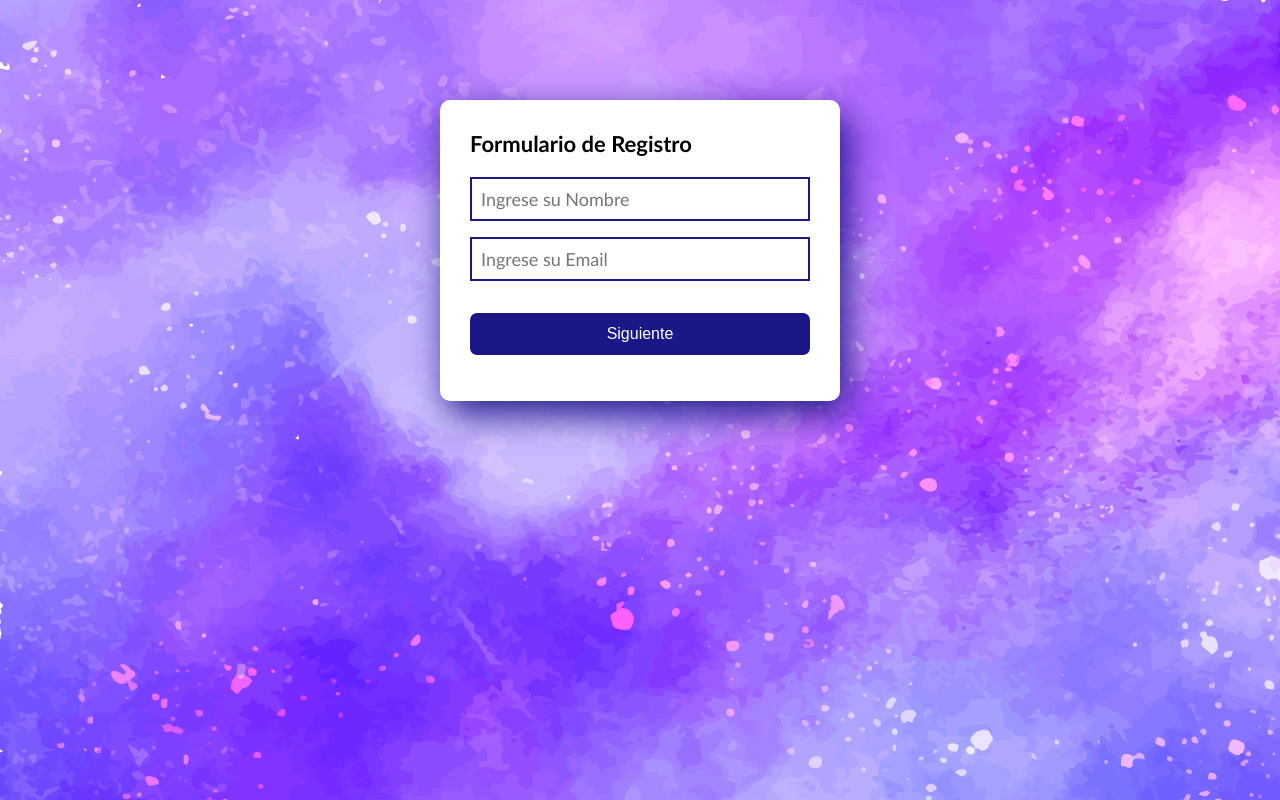
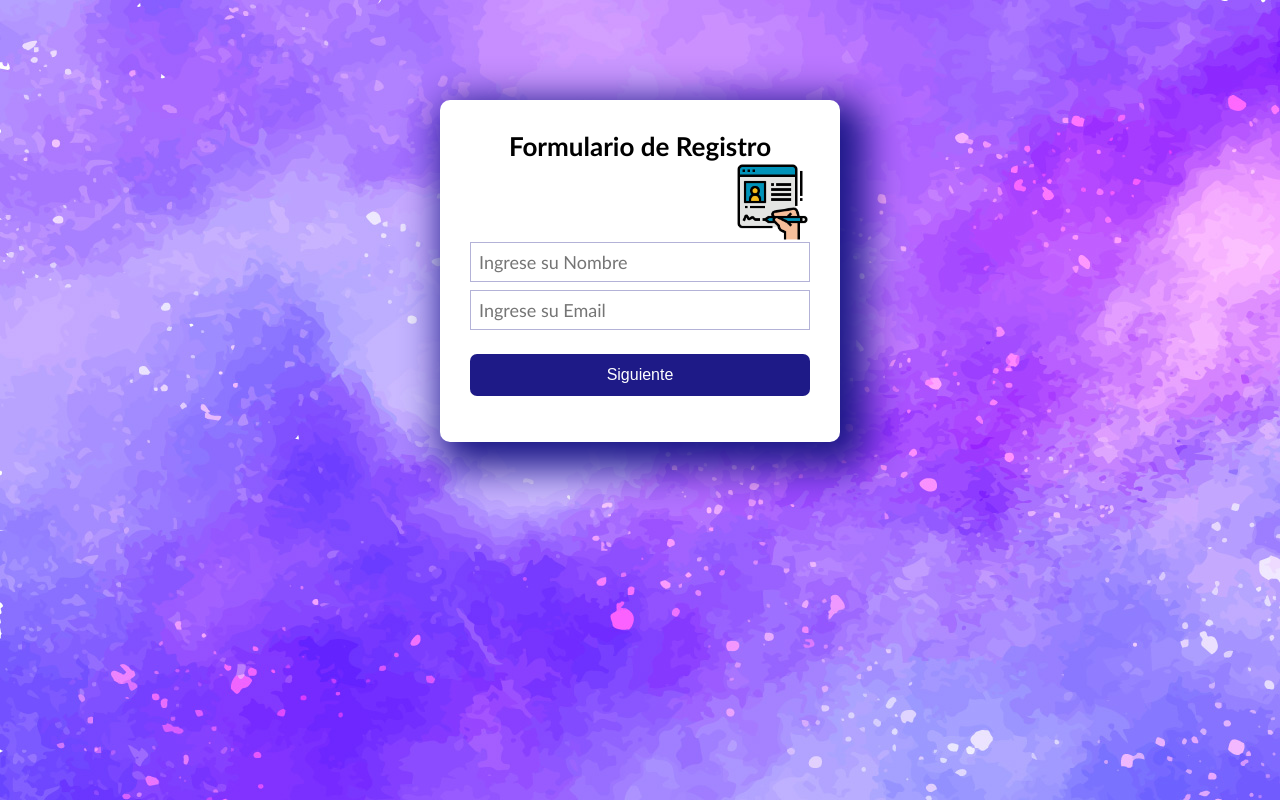
Before and after one commit to fabeledo/TP-Integrador, a plain HTML site: page Trabajo Practico Integrador/index.html in a window 1280 px wide. Drawn offline with Linux system fonts and the light colour scheme.

Commit message:
logo en formulario

```diff
--- a/Trabajo Practico Integrador/index.html
+++ b/Trabajo Practico Integrador/index.html
@@ -10,7 +10,9 @@
   </head>
   <body>
     <section class="form-register">
-      <p><h2 img="registrar.png">Formulario de Registro</h2></p>
+      <p><h2>Formulario de Registro
+           <img src="./registrar.png" width="80" height="80" align="right"/>
+      </h2>
       <input class="controls" type="text"name="nombres" id="nombres" placeholder="Ingrese su Nombre">
       <input class="controls" type="email"name="correo" id="correo" placeholder="Ingrese su Email">
       <P></P>
--- a/Trabajo Practico Integrador/stylo.css
+++ b/Trabajo Practico Integrador/stylo.css
@@ -15,24 +15,26 @@ body{
  border-radius: 10px;
  font-family: 'Calibri';
 color: black;
-box-shadow: 7px 13px 37px #1A1786;
+box-shadow: 13px 13px 37px 13px #1A1786;
 }
 .form-register h2{
-font-size: 22px;
-margin-bottom: 20px;
+font-size: 26px;
+margin-bottom:10px;
+text-align: center;
+padding-bottom: 30px;
 }
 .controls{
     width: 100%;
-    padding: 9px;
+    padding: 8px;
     border-radius:none;
-    margin-bottom: 16px;
-    border: 2px solid  #1A1786;
+    margin-bottom: 8px;
+    border: 1px solid  rgba(27, 23, 135, 0.329);
     font-family: 'calibri';
     font-size: 18px;
 }
 .form-register .botons{
     width: 100%;
-    background: #1A1786;
+    background: #1b1786fb;
     border: none;
     padding: 12px;
     color: white;
```
